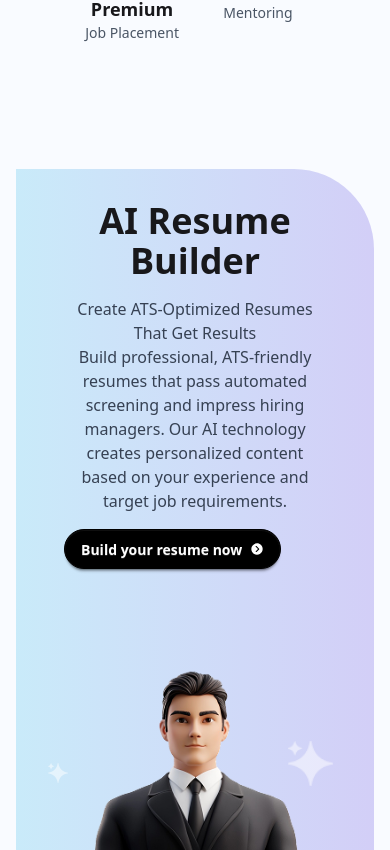
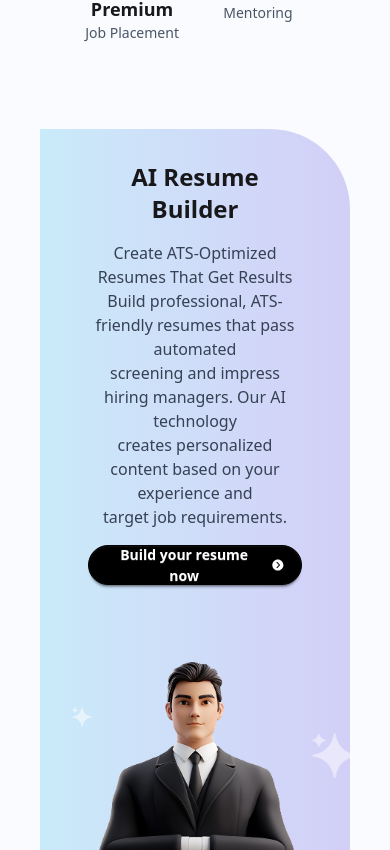
Before and after one commit to mehediakash01/job-Mantic, a Next.js app: page / in a window 390 px wide. Shown: the part 4274-5124 px from the top of the page. Built offline with nearby package versions, Linux system fonts and the light colour scheme.

Commit message:
polished resumeBuilder section

```diff
--- a/src/app/components/ResumeBuilder.jsx
+++ b/src/app/components/ResumeBuilder.jsx
@@ -1,12 +1,13 @@
 import React from "react";
 import { IoIosArrowDroprightCircle } from "react-icons/io";
+import Container from "./Container";
 
 const ResumeBuilder = () => {
   return (
-    <div className="max-w-5xl mx-auto my-20 px-4">
-      <div className="flex flex-col md:flex-row items-center gap-12 bg-gradient-to-r from-[#99DAF4]/50 to-[#ACA2EF]/50 rounded-bl-[80px] rounded-tr-[80px] p-8 md:p-5">
+    <Container className="my-10 lg:my-20 px-4">
+      <div className="flex flex-col md:flex-row items-center gap-6 lg:gap-12 bg-gradient-to-r from-[#99DAF4]/50 to-[#ACA2EF]/50 rounded-bl-[80px] rounded-tr-[80px] p-8 md:p-5">
         <div className="space-y-4 px-4 md:px-12 text-center md:text-left">
-          <h1 className="font-bold text-4xl">AI Resume Builder</h1>
+          <h1 className="font-bold text-2xl lg:text-4xl">AI Resume Builder</h1>
           <p className="text-gray-700">
             Create ATS-Optimized Resumes That Get Results <br />
             Build professional, ATS-friendly resumes that pass automated <br />
@@ -24,7 +25,7 @@ const ResumeBuilder = () => {
           <img className="absolute -mt-48 w-[20px]" src="/images/star.png" alt="" />
         </div>
       </div>
-    </div>
+    </Container>
   );
 };
 
```
